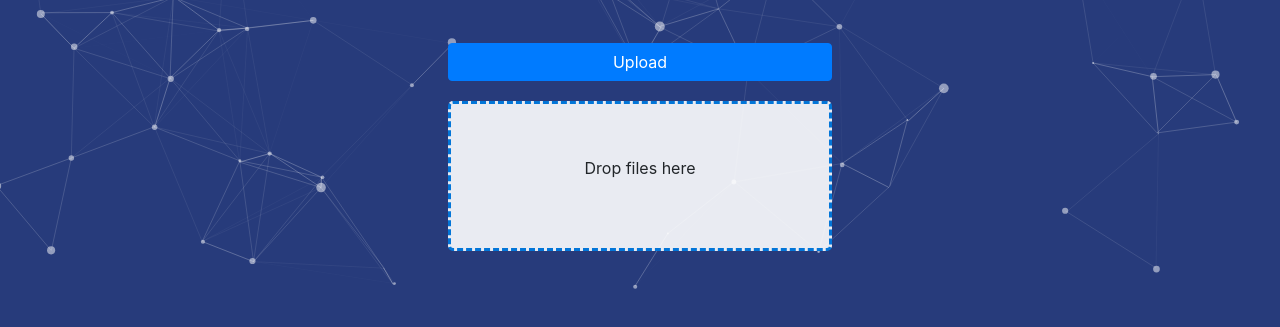
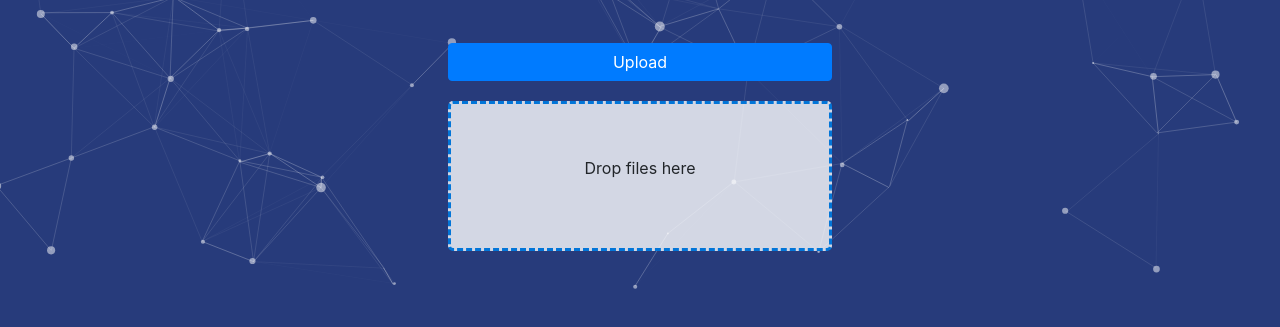
Before and after one commit to BairnOwl/runDvous, a website: page templates/index.html in a window 1280 px wide. Shown: the part 347-674 px from the top of the page. Drawn offline with nearby package versions, Linux system fonts and the light colour scheme; files that its build step writes are made by us from their sources; files whose address does not match are found by name.

Commit message:
small opacity change

```diff
--- a/public/dropzone.css
+++ b/public/dropzone.css
@@ -177,7 +177,7 @@
     min-height: 150px;
     border: 3px dashed #0275D8;
     border-radius: 5px;
-    background: rgba(255, 255, 255, 0.9);
+    background: rgba(255, 255, 255, 0.8);
     padding: 20px 20px; }
 .dropzone.dz-clickable {
     cursor: pointer; }
```
